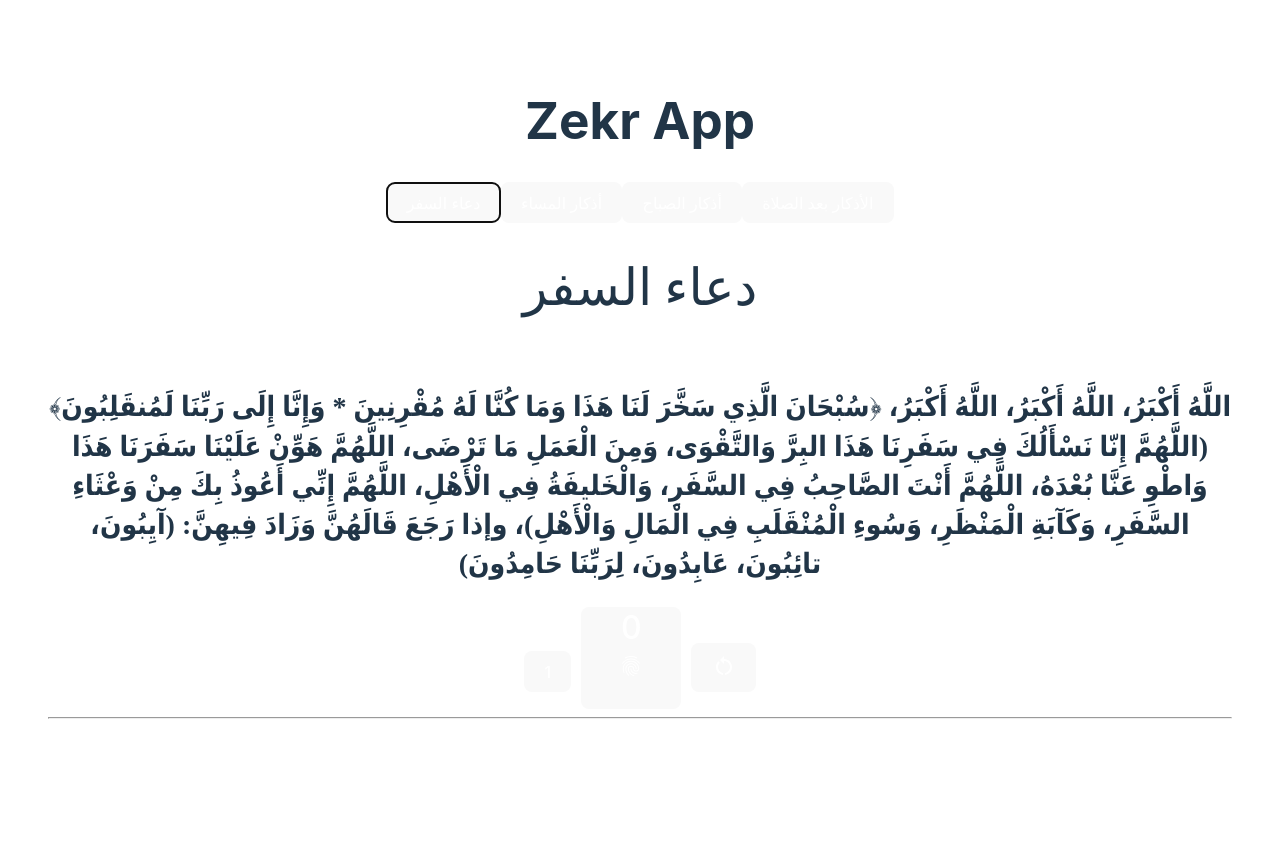
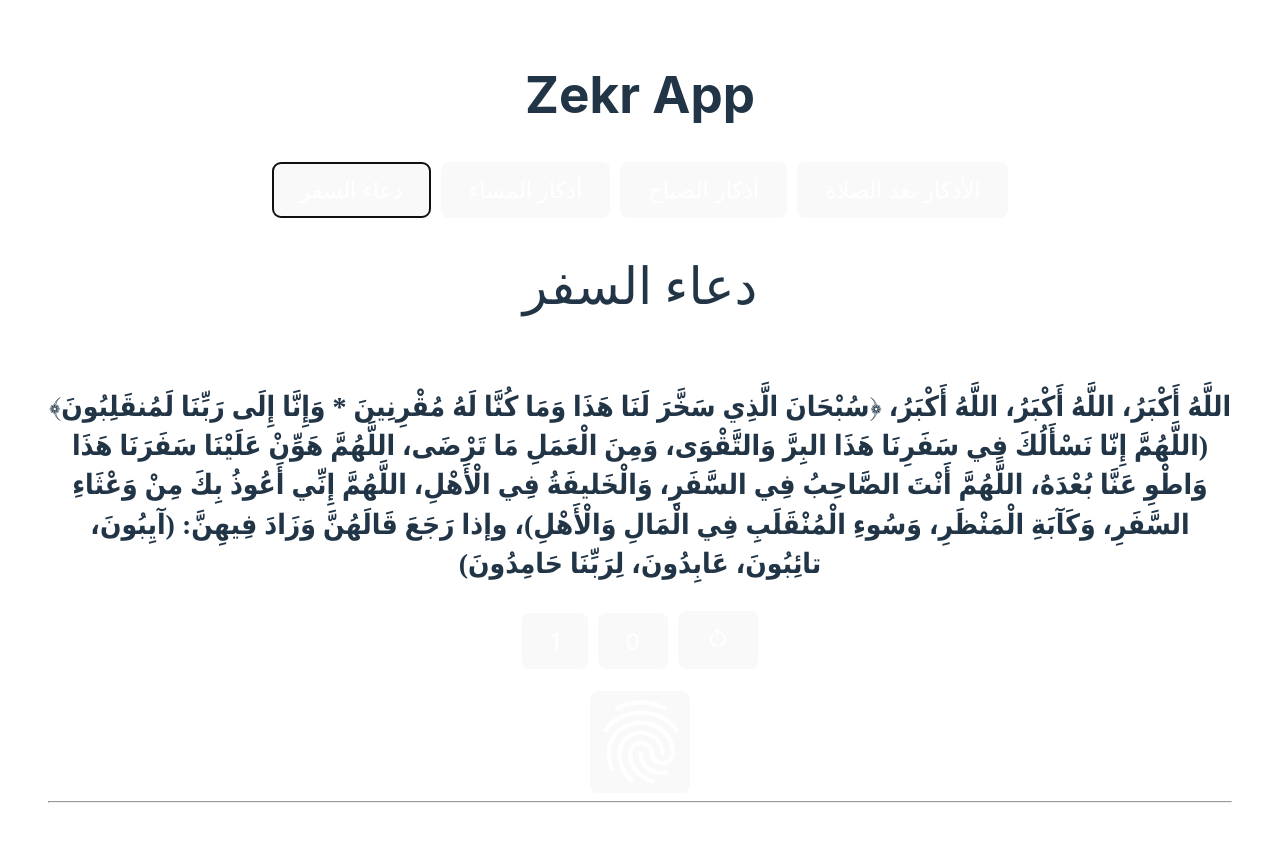
Before and after one commit to mero2online/Azkar, a React (Vite) app: page /zekr/1 in a window 1280 px wide. Both pictures are taken after a click on the button "دعاء السفر". Shown: the top 842 px of the page. Before the commit the page ends 800 px from the top, so only its background shows below. Built offline with nearby package versions, Linux system fonts and the light colour scheme.

Commit message:
EDIT: Change Buttons Display

```diff
--- a/src/App.css
+++ b/src/App.css
@@ -61,6 +61,8 @@
 .MyBtn {
   user-select: none;
   color: white;
+  margin: 5px;
+  font-size: 1.4em;
 }
 .MyCountBtn {
   user-select: none;
@@ -128,3 +130,19 @@
     display: none;
   }
 }
+.fingerPrintDiv {
+  position: relative;
+  width: 100px;
+  height: 100px;
+}
+.fingerPrintSVG {
+  position: absolute !important;
+  left: 0 !important;
+  top: 0 !important;
+  width: 100% !important;
+  height: 100% !important;
+}
+
+hr{
+  user-select: none;
+}
--- a/src/ZekrGUI.jsx
+++ b/src/ZekrGUI.jsx
@@ -53,7 +53,21 @@
           return (
             <div key={i} className='card'>
               <h2 className='arabicfont zekr-style'>{z.description}</h2>
-              <button className='MyBtn'>{z.counter_num}</button>
+              <div>
+                <button className='MyBtn'>{z.counter_num}</button>
+                <button className='MyBtn'>{count[i]}</button>
+                <button
+                  className='MyBtn'
+                  onClick={() =>
+                    setCount({
+                      ...count,
+                      [i]: 0,
+                    })
+                  }
+                >
+                  <RestartAltIcon />
+                </button>
+              </div>
               <button
                 className={`MyCountBtn ${activeStyle}`}
                 onClick={() =>
@@ -63,21 +77,9 @@
                   })
                 }
               >
-                <div>{count[i]}</div>
-                <div>
-                  <FingerprintIcon />
+                <div className='fingerPrintDiv'>
+                  <FingerprintIcon className='fingerPrintSVG' />
                 </div>
-              </button>
-              <button
-                className='MyBtn'
-                onClick={() =>
-                  setCount({
-                    ...count,
-                    [i]: 0,
-                  })
-                }
-              >
-                <RestartAltIcon />
               </button>
               <hr></hr>
             </div>
@@ -90,7 +92,7 @@
         className='goToTopBtn'
         data-tip='Go to top'
       >
-        <ArrowCircleUpIcon/>
+        <ArrowCircleUpIcon />
       </button>
     </>
   );
```
